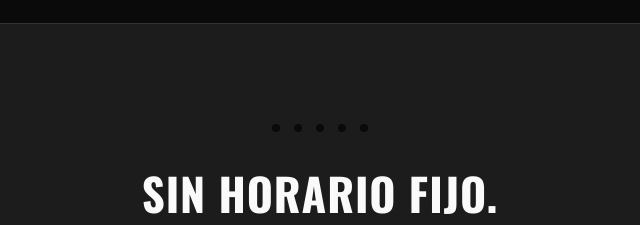
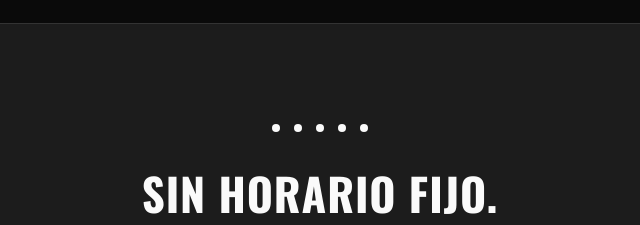
Before and after one commit to paezjuridicaeinmobiliaria-ux/JuanpaFC, a plain HTML site: page index.html in a window 1280 px wide. Shown: the part 1600-1825 px from the top of the page, 320-960 px from the left. Drawn offline with nearby package versions, Linux system fonts and the light colour scheme.

Commit message:
Update styles.css

```diff
--- a/css/styles.css
+++ b/css/styles.css
@@ -1,3 +1,4 @@
+
 :root {
   --black: #0a0a0a;
   --white: #fafafa;
@@ -107,7 +108,7 @@ h1, h2, h3, .logo {
   background: var(--lime);
   display: inline-block;
 }
-.dots-light span { background: var(--black); }
+.dots-light span { background: var(--white); }
 
 /* Categories */
 .categories {
```
